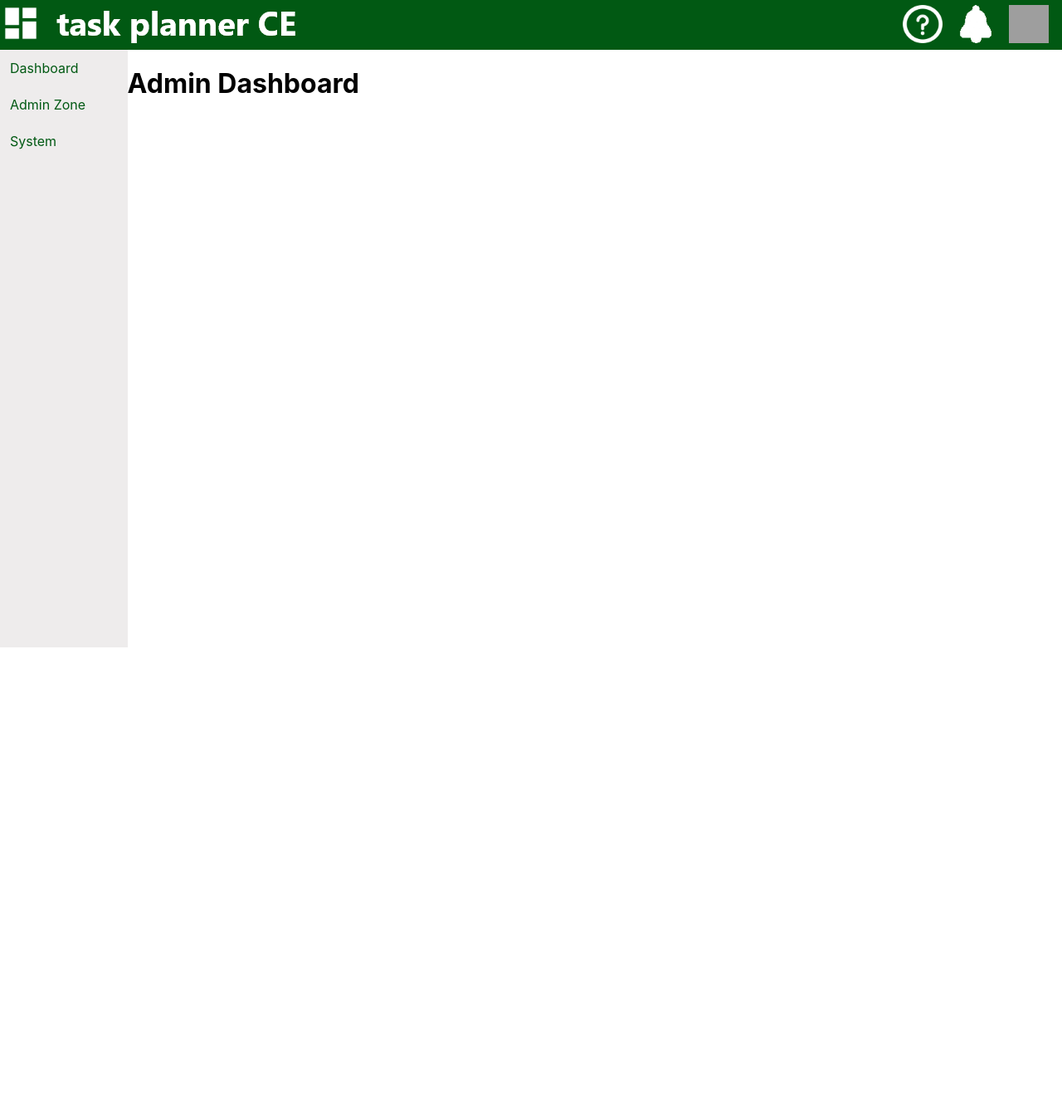
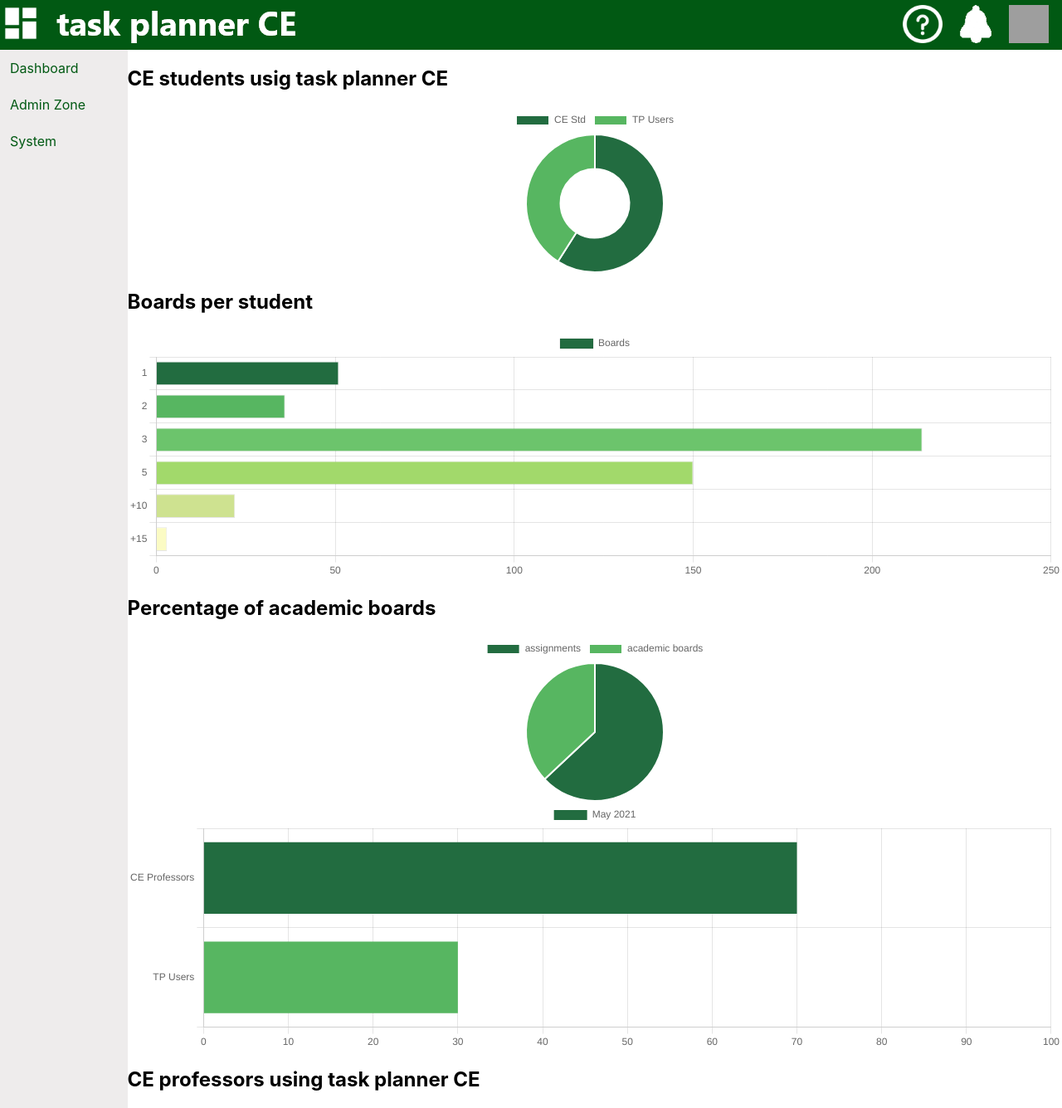
Before and after one commit to ce-box/CE4101-TaskPlannerCE, a React (Create React App) app in the folder taskplannerce/: page /Admin/Home in a window 1280 px wide. Shown: the whole page at 83% size. Before the commit the page ends 800 px from the top, so only its background shows below. Built offline with nearby package versions, Linux system fonts and the light colour scheme; grey boxes are pictures that could not be loaded.

Commit message:
[Update] Charts Admin Dashboards

```diff
--- a/taskplannerce/src/containers/Admin_Dashboard.js
+++ b/taskplannerce/src/containers/Admin_Dashboard.js
@@ -2,10 +2,134 @@
 
 // React
 import React from "react";
+import { Bar, Doughnut, Pie} from 'react-chartjs-2';
 
 class Admin_Dashboard extends React.Component {
   render() {
-    return <h1> Admin Dashboard </h1>;
+    return (
+      <div>
+         <section>
+              <h2>CE students usig task planner CE</h2>
+              <div>
+                <Doughnut
+                  data = {{
+                    labels: ['CE Std', 'TP Users'],
+                    datasets: [
+                      {
+                        data: [59, 41],
+                        backgroundColor: [
+                          'rgba(34, 108, 64, 1)',
+                          'rgba(87, 182, 97, 1)',
+                        ],
+
+                      },
+                    ],
+                  }}
+                  height = {200}
+                  width = {200}
+                  options = {{
+                    maintainAspectRatio: false,
+                  }}
+                />
+              </div>
+        </section>
+        <section>
+          <div>
+            <h2>Boards per student</h2>
+          </div>
+          <div>
+            <Bar
+              data = {{
+                labels: ['1', '2', '3', '5', '+10', '+15'],
+                datasets: [
+                  {
+                    label: 'Boards',
+                    data: [51, 36, 214, 150, 22, 3],
+                    backgroundColor: [
+                      'rgba(34, 108, 64, 1)',
+                      'rgba(87, 182, 97, 1)',
+                      'rgba(108, 196, 108, 1)',
+                      'rgba(162, 217, 107, 1)',
+                      'rgba(206, 226, 144, 1)',
+                      'rgba(251, 251, 196, 1)'
+                    ],
+                    borderWidth: 1
+                  },
+                ],
+              }}
+              height = {300}
+              width = {600}
+              options = {{
+                indexAxis: 'y',
+                maintainAspectRatio: false,
+                scales: {
+                  x: {
+                    beginAtZero: true
+                  },
+                }
+              }}
+            />
+          </div>
+        </section>
+        <section>
+          <h2>Percentage of academic boards</h2>
+          <div>
+          <Pie
+                  data = {{
+                    labels: ['assignments', 'academic boards'],
+                    datasets: [
+                      {
+                        data: [63, 37],
+                        backgroundColor: [
+                          'rgba(34, 108, 64, 1)',
+                          'rgba(87, 182, 97, 1)',
+                        ],
+
+                      },
+                    ],
+                  }}
+                  height = {200}
+                  width = {200}
+                  options = {{
+                    maintainAspectRatio: false,
+                  }}
+                />
+          </div>
+        </section>
+        <section>
+          <div>
+          <Bar
+              data = {{
+                labels: ['CE Professors', 'TP Users'],
+                datasets: [
+                  {
+                    label: 'May 2021',
+                    data: [70, 30],
+                    backgroundColor: [
+                      'rgba(34, 108, 64, 1)',
+                      'rgba(87, 182, 97, 1)',
+                    ],
+                  },
+                ],
+              }}
+              height = {300}
+              width = {600}
+              options = {{
+                indexAxis: 'y',
+                maintainAspectRatio: false,
+                scales: {
+                  x: {
+                    beginAtZero: true,
+                    max: 100
+                  },
+                }
+              }}
+            />
+          </div>
+          <h2>CE professors using task planner CE</h2>
+        </section>
+      </div>
+    );
   }
 }
 
```
